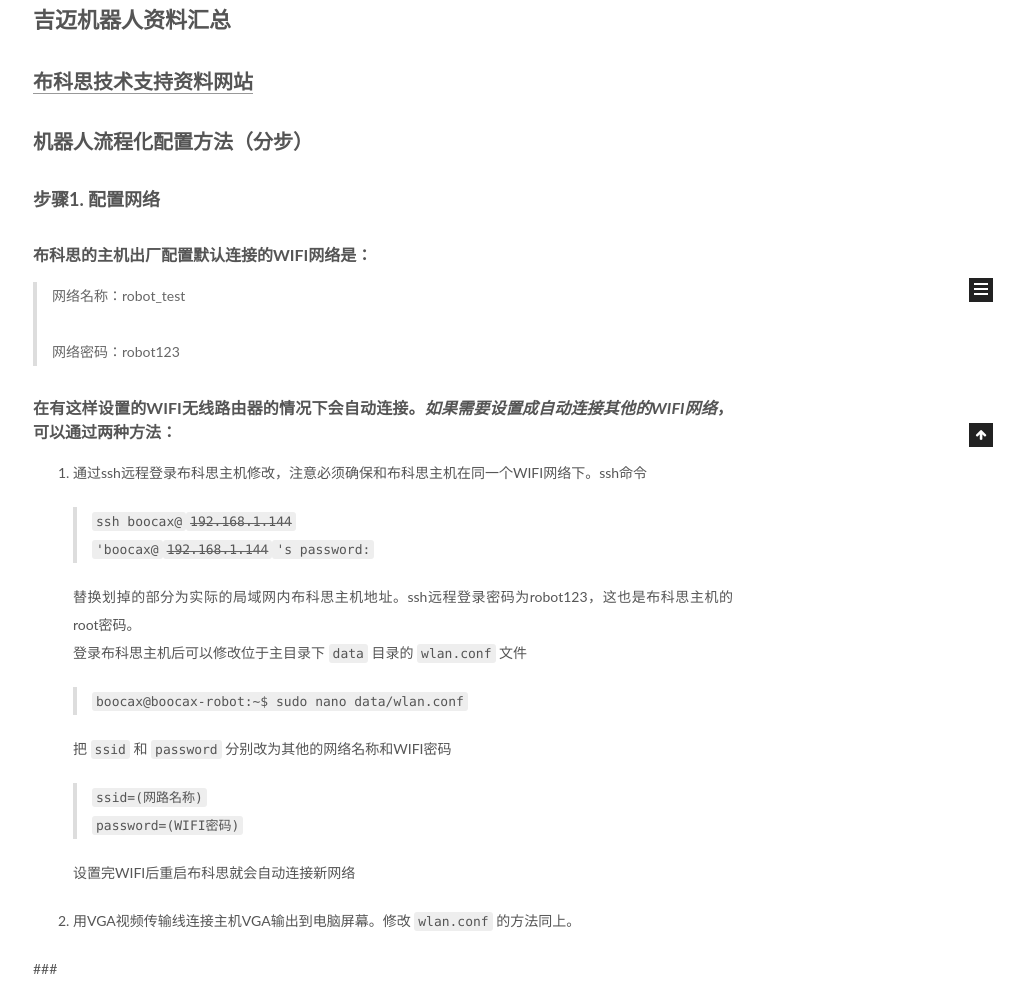
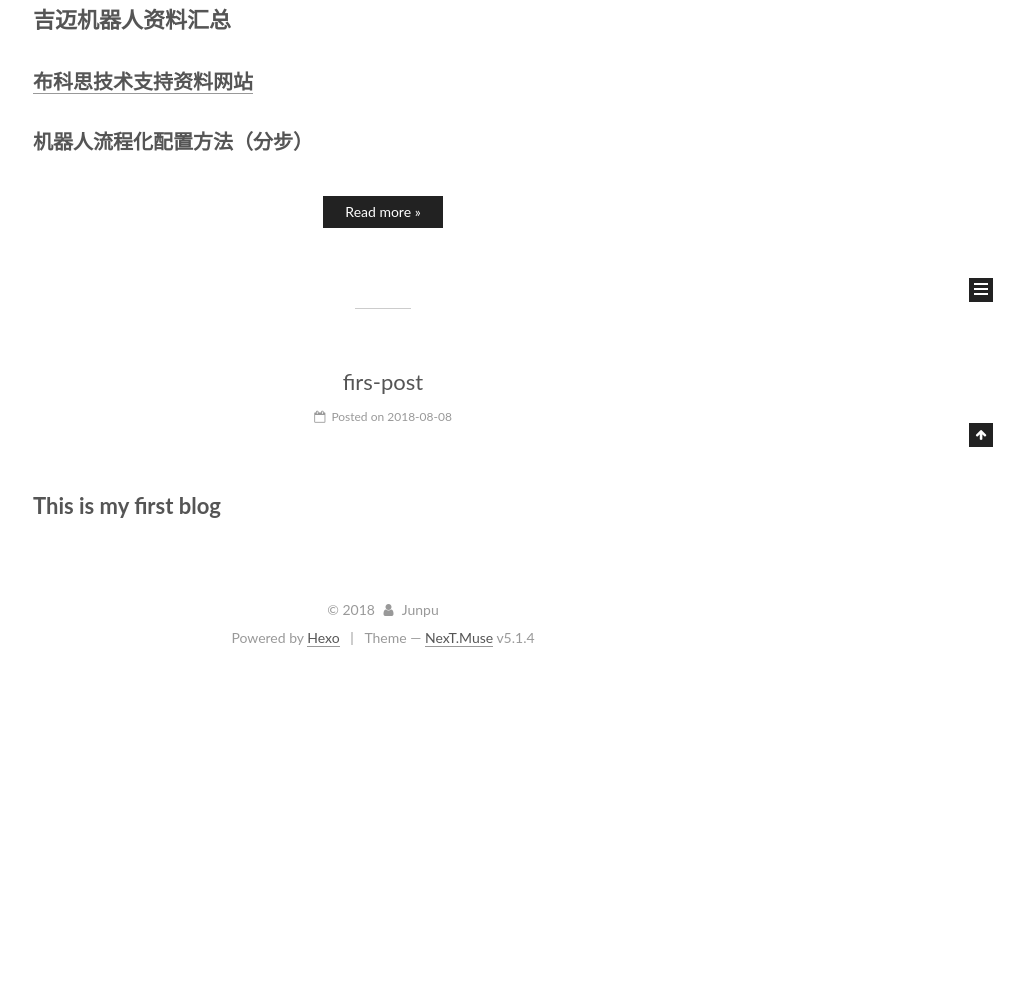
Before and after one commit to magiczjp123/magiczjp123.github.io, a plain HTML site: page index.html in a window 1280 px wide. Shown: the part 453-1439 px from the top of the page, without its empty margins (257-1280 px from the left). After the commit the page ends 1125 px from the top, so only its background shows below. Drawn offline with Linux system fonts and the light colour scheme.

Commit message:
Site updated: 2018-08-08 17:45:28

```diff
--- a/css/main.css
+++ b/css/main.css
@@ -1822,7 +1822,7 @@
   width: 4px;
   height: 4px;
   border-radius: 50%;
-  background: #0641e2;
+  background: #3b5b82;
 }
 .links-of-blogroll {
   font-size: 13px;
--- a/index.html
+++ b/index.html
@@ -299,31 +299,14 @@
 
 
 
-
-            <h1 id="吉迈机器人资料汇总"><a href="#吉迈机器人资料汇总" class="headerlink" title="吉迈机器人资料汇总"></a>吉迈机器人资料汇总</h1><h2 id="布科思技术支持资料网站"><a href="#布科思技术支持资料网站" class="headerlink" title="布科思技术支持资料网站"></a><a href="http://www.boocax.com/col.jsp?id=104" title="资料" target="_blank" rel="noopener">布科思技术支持资料网站</a></h2><h2 id="机器人流程化配置方法（分步）"><a href="#机器人流程化配置方法（分步）" class="headerlink" title="机器人流程化配置方法（分步）"></a>机器人流程化配置方法（分步）</h2><h3 id="步骤1-配置网络"><a href="#步骤1-配置网络" class="headerlink" title="步骤1. 配置网络"></a>步骤1. 配置网络</h3><h4 id="布科思的主机出厂配置默认连接的WIFI网络是："><a href="#布科思的主机出厂配置默认连接的WIFI网络是：" class="headerlink" title="布科思的主机出厂配置默认连接的WIFI网络是："></a>布科思的主机出厂配置默认连接的WIFI网络是：</h4><blockquote>
-<p>网络名称：robot_test <br><br>网络密码：robot123</p>
-</blockquote>
-<h4 id="在有这样设置的WIFI无线路由器的情况下会自动连接。如果需要设置成自动连接其他的WIFI网络，可以通过两种方法："><a href="#在有这样设置的WIFI无线路由器的情况下会自动连接。如果需要设置成自动连接其他的WIFI网络，可以通过两种方法：" class="headerlink" title="在有这样设置的WIFI无线路由器的情况下会自动连接。如果需要设置成自动连接其他的WIFI网络，可以通过两种方法："></a>在有这样设置的WIFI无线路由器的情况下会自动连接。<strong><em>如果需要设置成自动连接其他的WIFI网络</em></strong>，可以通过两种方法：</h4><ol>
-<li><p>通过ssh远程登录布科思主机修改，注意必须确保和布科思主机在同一个WIFI网络下。ssh命令 </p>
-<blockquote>
-<p><code>ssh boocax@</code><del><code>192.168.1.144</code></del><br> <code>&#39;boocax@</code><del><code>192.168.1.144</code></del><code>&#39;s password:</code></p>
-</blockquote>
-<p> 替换划掉的部分为实际的局域网内布科思主机地址。ssh远程登录密码为robot123，这也是布科思主机的root密码。<br> 登录布科思主机后可以修改位于主目录下 <code>data</code> 目录的 <code>wlan.conf</code> 文件</p>
-<blockquote>
-<p><code>boocax@boocax-robot:~$ sudo nano data/wlan.conf</code></p>
-</blockquote>
-<p> 把 <code>ssid</code> 和 <code>password</code> 分别改为其他的网络名称和WIFI密码</p>
-<blockquote>
-<p><code>ssid=(网路名称)</code><br> <code>password=(WIFI密码)</code></p>
-</blockquote>
-<p> 设置完WIFI后重启布科思就会自动连接新网络</p>
-</li>
-<li><p>用VGA视频传输线连接主机VGA输出到电脑屏幕。修改 <code>wlan.conf</code> 的方法同上。</p>
-</li>
-</ol>
-<p>###</p>
-
-
+          <h1 id="吉迈机器人资料汇总"><a href="#吉迈机器人资料汇总" class="headerlink" title="吉迈机器人资料汇总"></a>吉迈机器人资料汇总</h1><h2 id="布科思技术支持资料网站"><a href="#布科思技术支持资料网站" class="headerlink" title="布科思技术支持资料网站"></a><a href="http://www.boocax.com/col.jsp?id=104" title="资料" target="_blank" rel="noopener">布科思技术支持资料网站</a></h2><h2 id="机器人流程化配置方法（分步）"><a href="#机器人流程化配置方法（分步）" class="headerlink" title="机器人流程化配置方法（分步）"></a>机器人流程化配置方法（分步）</h2>
+          <!--noindex-->
+          <div class="post-button text-center">
+            <a class="btn" href="/2018/08/08/related/#more" rel="contents">
+              Read more &raquo;
+            </a>
+          </div>
+          <!--/noindex-->
 
 
     </div>
```
Also changed, not shown: 2018/08/08/related/index.html (+6 -5 lines).
